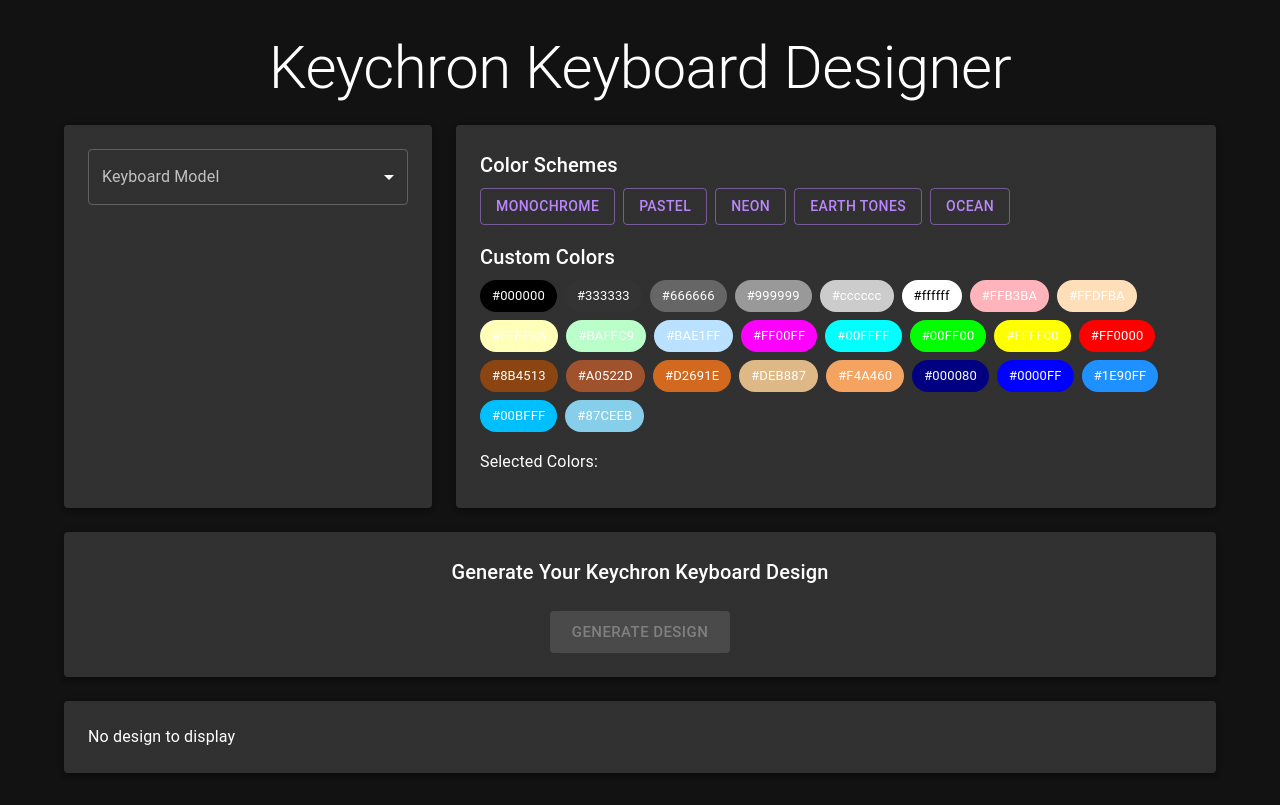
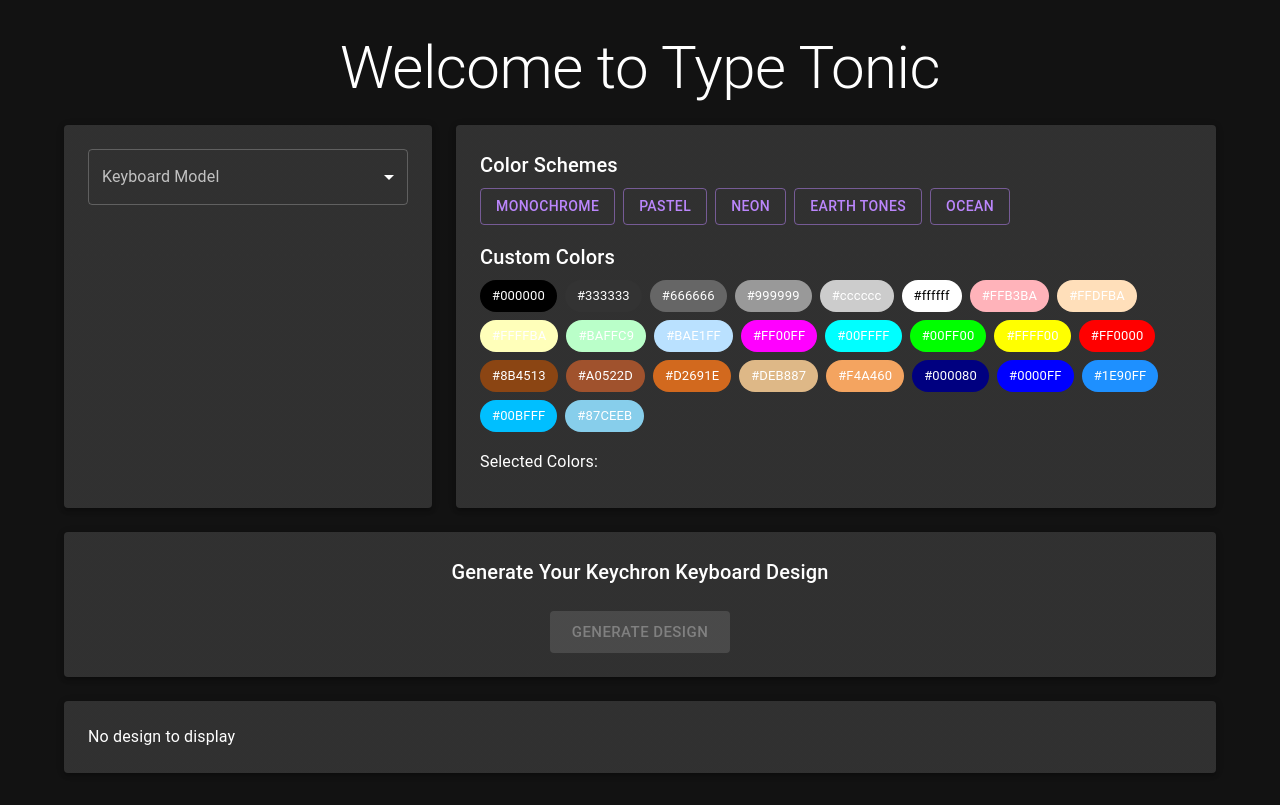
Before and after one commit to jaydeepc/typetonic, a React (Create React App) app: page / in a window 1280 px wide. Built offline with nearby package versions, Linux system fonts and the light colour scheme.

Commit message:
JD: Changed readme

```diff
--- a/src/App.js
+++ b/src/App.js
@@ -52,7 +52,7 @@
       <Container maxWidth="lg">
         <Box sx={{ my: 4 }}>
           <Typography variant="h2" component="h1" gutterBottom align="center">
-            Keychron Keyboard Designer
+            Welcome to Type Tonic
           </Typography>
           <Grid container spacing={3}>
             <Grid item xs={12} md={4}>
```
Also changed, not shown: 1 other file (tests, documents, lock files or other folders).
